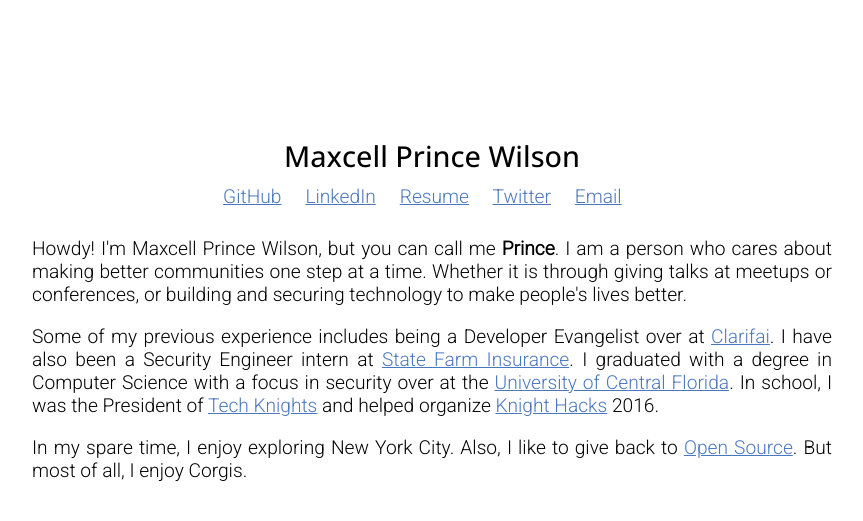
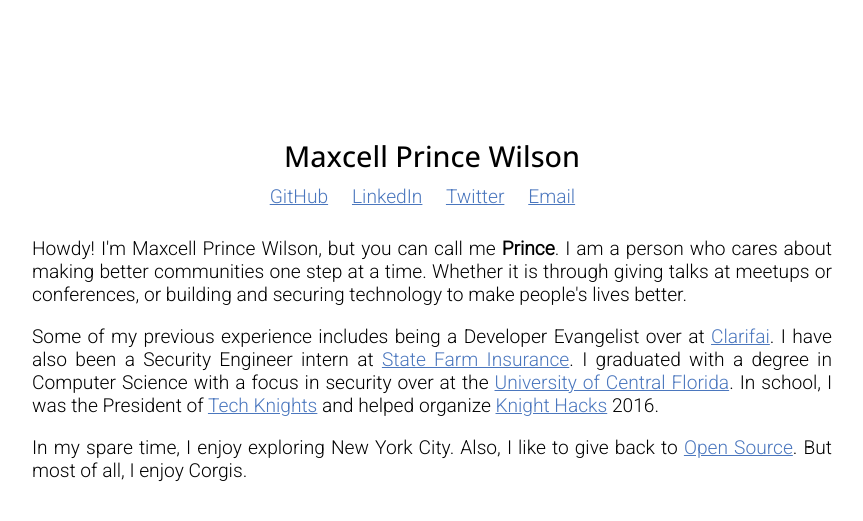
Before and after one commit to maxcell/blog, a Jekyll site: the page index.html, which Jekyll copies as it is, in a window 1280 px wide. Shown: the top 521 px of the page, without its empty margins (208-1071 px from the left). Built offline with Jekyll 4.4.1, drawn with Linux system fonts in a browser that asks for light colours.

Commit message:
Remove resume

```diff
--- a/index.html
+++ b/index.html
@@ -37,7 +37,6 @@
         <section id="social">
           <a title="Find me on GitHub" href="https://github.com/maxcell">GitHub</a>
           <a title="Connect with me on LinkedIn" href="https://linkedin.com/in/maxcell">LinkedIn</a>
-          <a title="Look at my resume" href="http://goo.gl/qyJC1V">Resume</a>
           <a title="Follow me on Twitter" href="https://twitter.com/maxcell">Twitter</a>
           <a title="Send me a note" href="mailto:maxcell.wilson@gmail.com">Email</a>
         </section>
```
